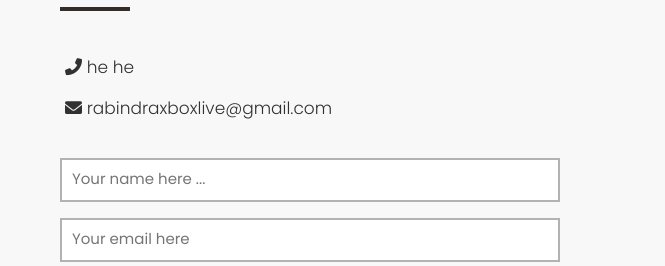
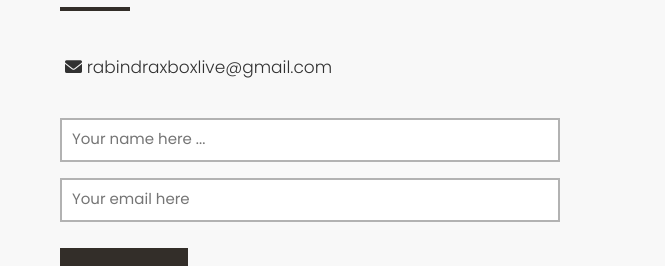
Before and after one commit to Racvxt/RabindraDhakal, a plain HTML site: page index.html in a window 1280 px wide. Shown: the part 3327-3593 px from the top of the page, 0-665 px from the left. Drawn offline with Linux system fonts and the light colour scheme; grey boxes are pictures that could not be loaded.

Commit message:
index.html

```diff
--- a/index.html
+++ b/index.html
@@ -684,7 +684,7 @@ h1, h2, h3{
                         <div class="title">
                             <h2>Contact with me</h2>
                         </div>
-                        <p class = "lead"><i class = "fas fa-phone-alt"></i> he he</p>
+
                         <p class = "lead"><i class = "fas fa-envelope"></i> rabindraxboxlive@gmail.com</p>
                         <form action="">
                             <input type = "text" class = "form-control" placeholder="Your name here ...">
```
